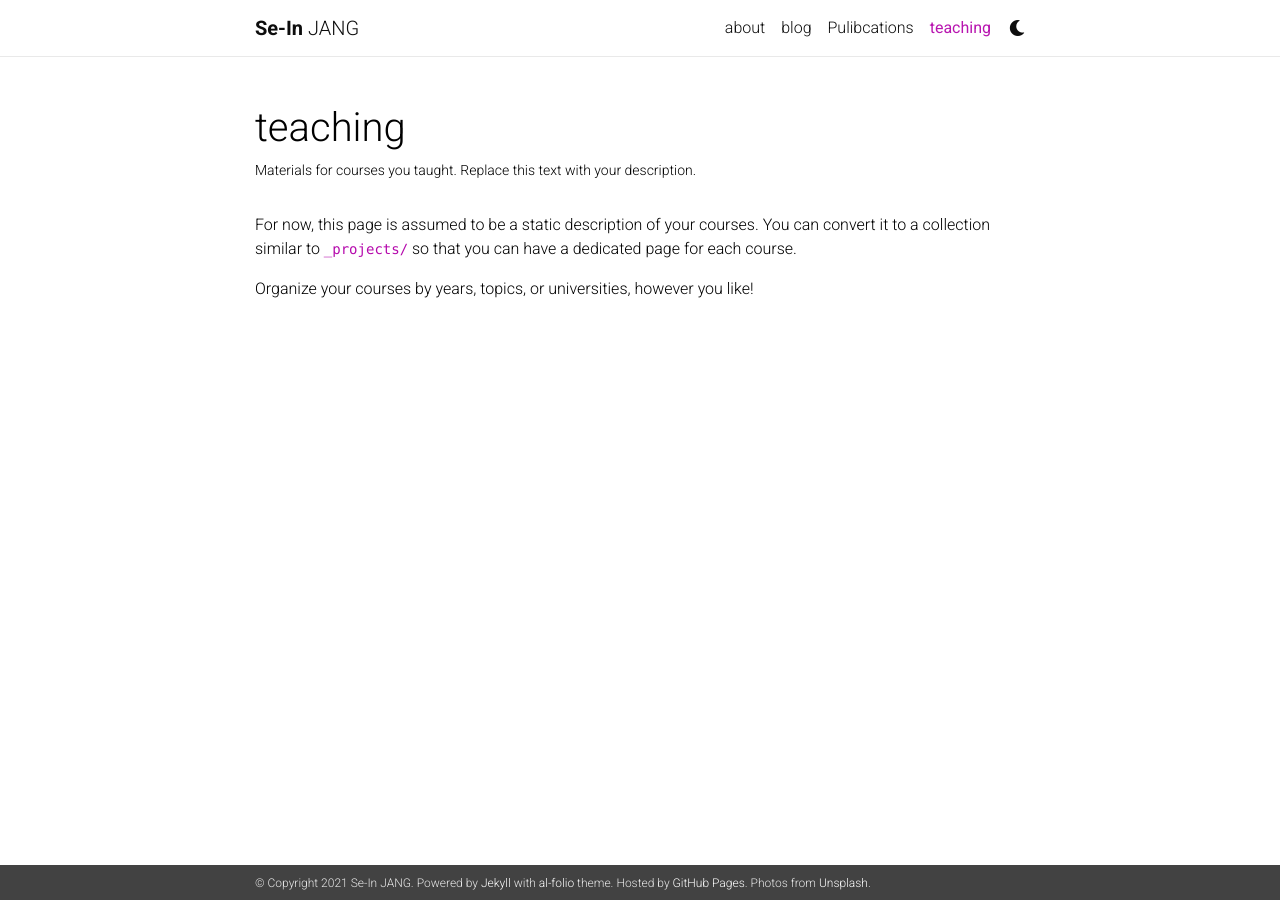
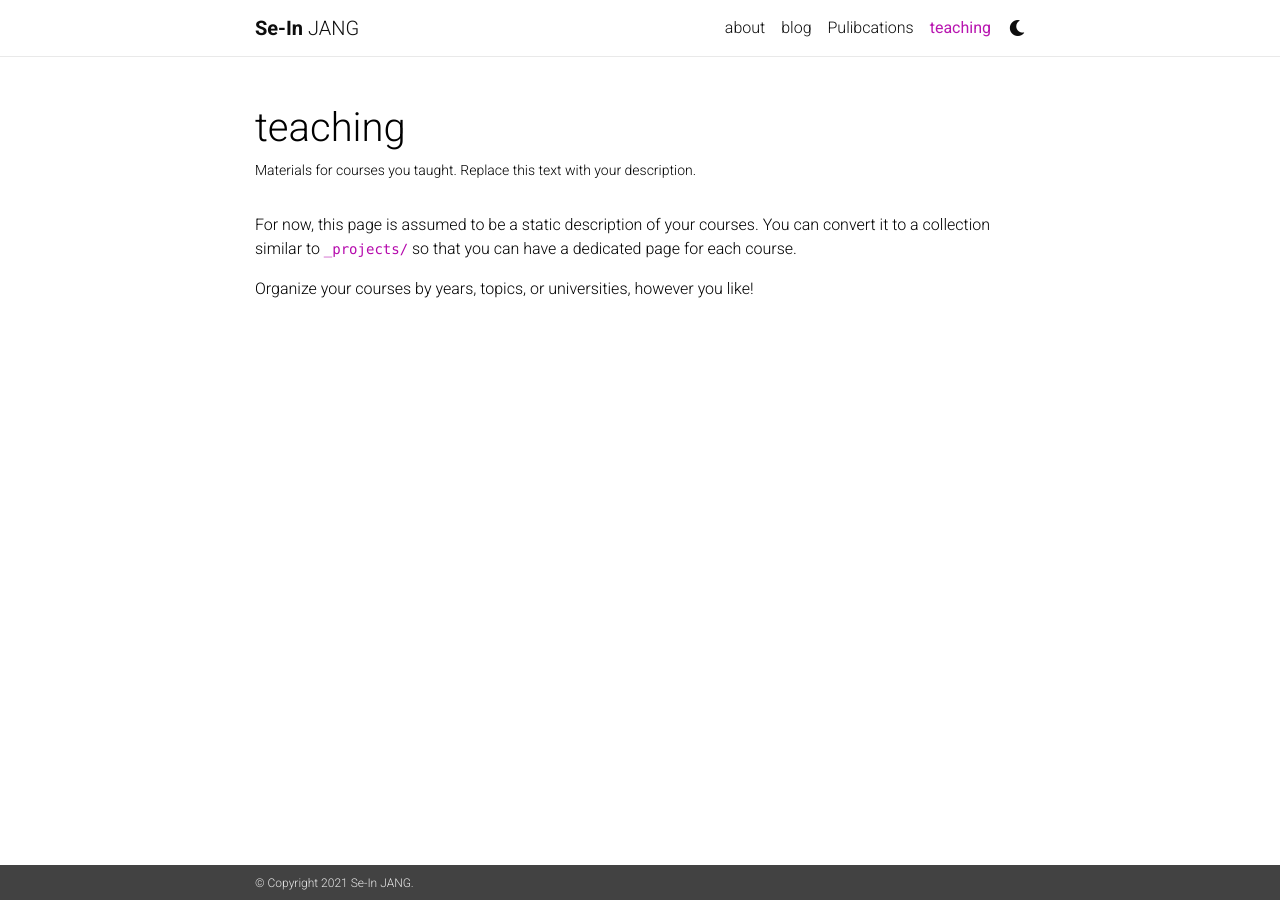
Before and after one commit to sijang/sijang.github.io, a Jekyll site: the page built from _pages/teaching.md, in a window 1280 px wide. Built offline with Jekyll 4.4.1, drawn with Linux system fonts in a browser that asks for light colours; nearby versions of some CDN libraries; a style sheet for code colours, icons or effects is not loaded.

Commit message:
Update _config.yml

```diff
--- a/_config.yml
+++ b/_config.yml
@@ -9,10 +9,7 @@ last_name: JANG
 email: sijang _AT_ nus.edu.sg
 description: > # the ">" symbol means to ignore newlines until "footer_text:"
   A simple, whitespace theme for academics. Based on [*folio](https://github.com/bogoli/-folio) design.
-footer_text: >
-  Powered by <a href="http://jekyllrb.com/" target="_blank">Jekyll</a> with <a href="https://github.com/alshedivat/al-folio">al-folio</a> theme.
-  Hosted by <a href="https://pages.github.com/" target="_blank">GitHub Pages</a>.
-  Photos from <a href="https://unsplash.com" target="_blank">Unsplash</a>.
+footer_text:
 
 url:  # the base hostname & protocol for your site
 baseurl:  # the subpath of your site, e.g. /blog/
```
